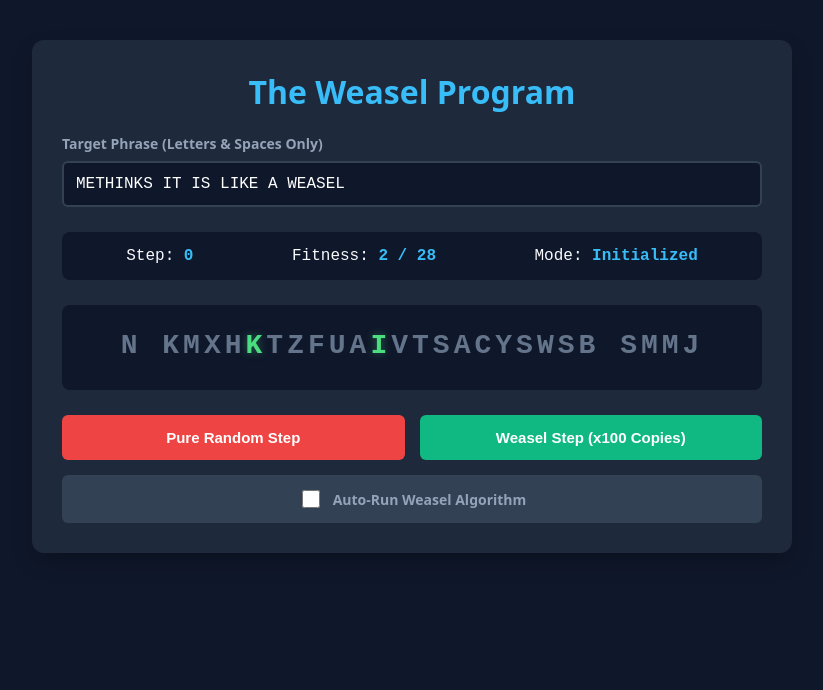
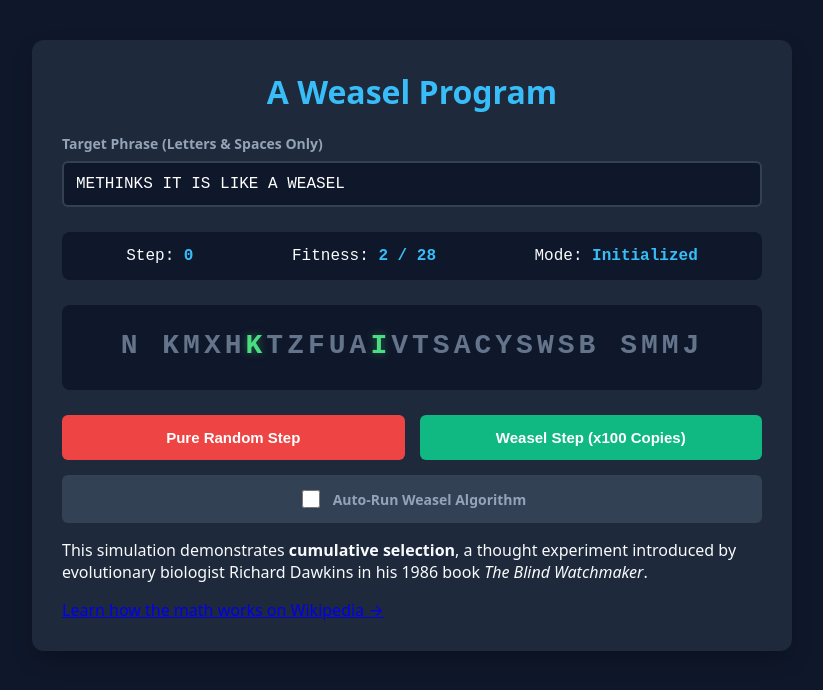
Before and after one commit to yftacherzog/weasel-foo, a plain HTML site: page index.html in a window 1280 px wide. Shown: the whole page, without its empty margins (228-1051 px from the left). Drawn offline with Linux system fonts and the light colour scheme.

Commit message:
Add wikipedia link

```diff
--- a/index.html
+++ b/index.html
@@ -107,7 +107,7 @@
 <body>
 
 <div class="container">
-    <h1>The Weasel Program</h1>
+    <h1>A Weasel Program</h1>
 
     <div class="config-group">
         <label for="target-input">Target Phrase (Letters & Spaces Only)</label>
@@ -131,6 +131,15 @@
         <input type="checkbox" id="auto-run">
         <span>Auto-Run Weasel Algorithm</span>
     </label>
+
+    <div class="info-footer">
+        <p>
+            This simulation demonstrates <strong>cumulative selection</strong>, a thought experiment introduced by evolutionary biologist Richard Dawkins in his 1986 book <em>The Blind Watchmaker</em>.
+        </p>
+        <a href="https://en.wikipedia.org/wiki/Weasel_program" target="_blank" rel="noopener noreferrer">
+            Learn how the math works on Wikipedia &rarr;
+        </a>
+    </div>
 </div>
 
 <script src="app.js"></script>
```
